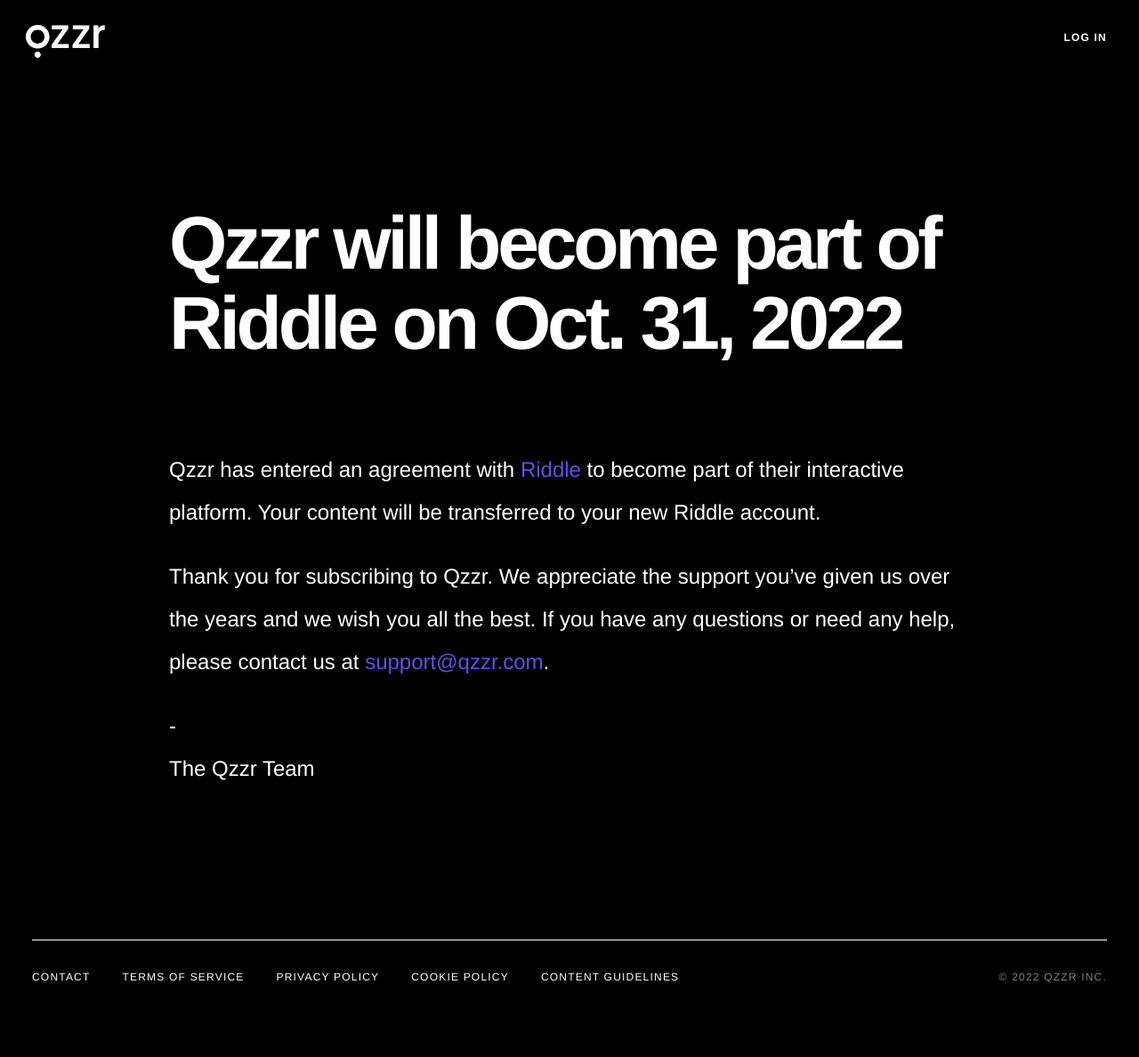
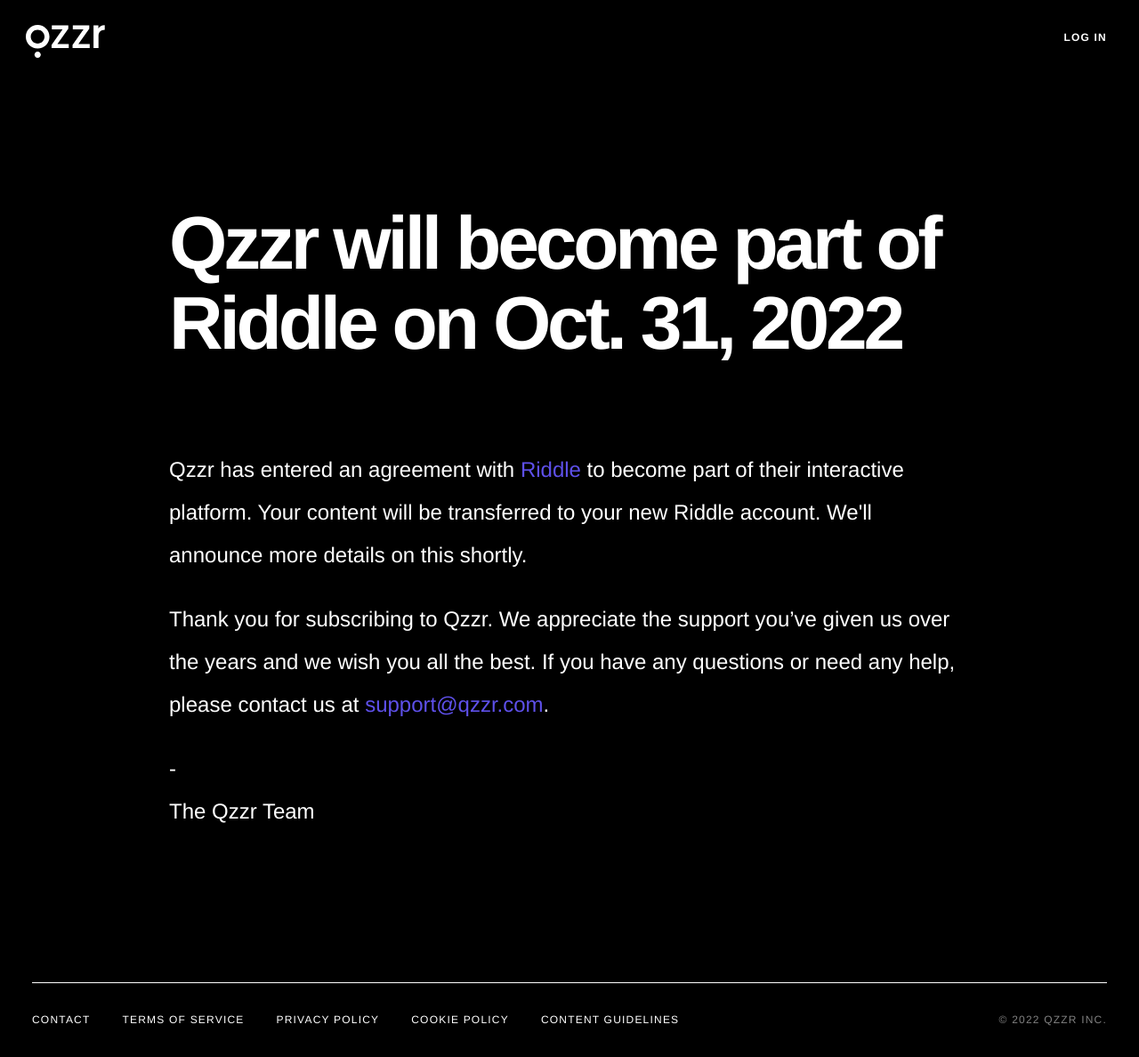
Before and after one commit to devqzzr/devqzzr.github.io, a Jekyll site: the page built from shutdown/index.html, in a window 1280 px wide. Shown: the whole page at 89% size. Built offline with Jekyll 4.4.1, drawn with Linux system fonts in a browser that asks for light colours; some web fonts are replaced; before the commit the page ends 1140 px from its top, so only the background shows below that.

Commit message:
Update index.html

```diff
--- a/shutdown/index.html
+++ b/shutdown/index.html
@@ -8,7 +8,7 @@
   </h2>
 
   <p class='Longform-paragraph'>
-    Qzzr has entered an agreement with <a href='https://www.riddle.com/'>Riddle</a> to become part of their interactive platform. Your content will be transferred to your new Riddle account.
+    Qzzr has entered an agreement with <a href='https://www.riddle.com/'>Riddle</a> to become part of their interactive platform. Your content will be transferred to your new Riddle account. We'll announce more details on this shortly.
   </p>
 
   <p class='Longform-paragraph'>Thank you for subscribing to Qzzr. We appreciate the support you’ve given us over the years and we wish you all the best. If you have any questions or need any help, please contact us at <a href='mailto:support@qzzr.com'>support@qzzr.com</a>.</p>
```
